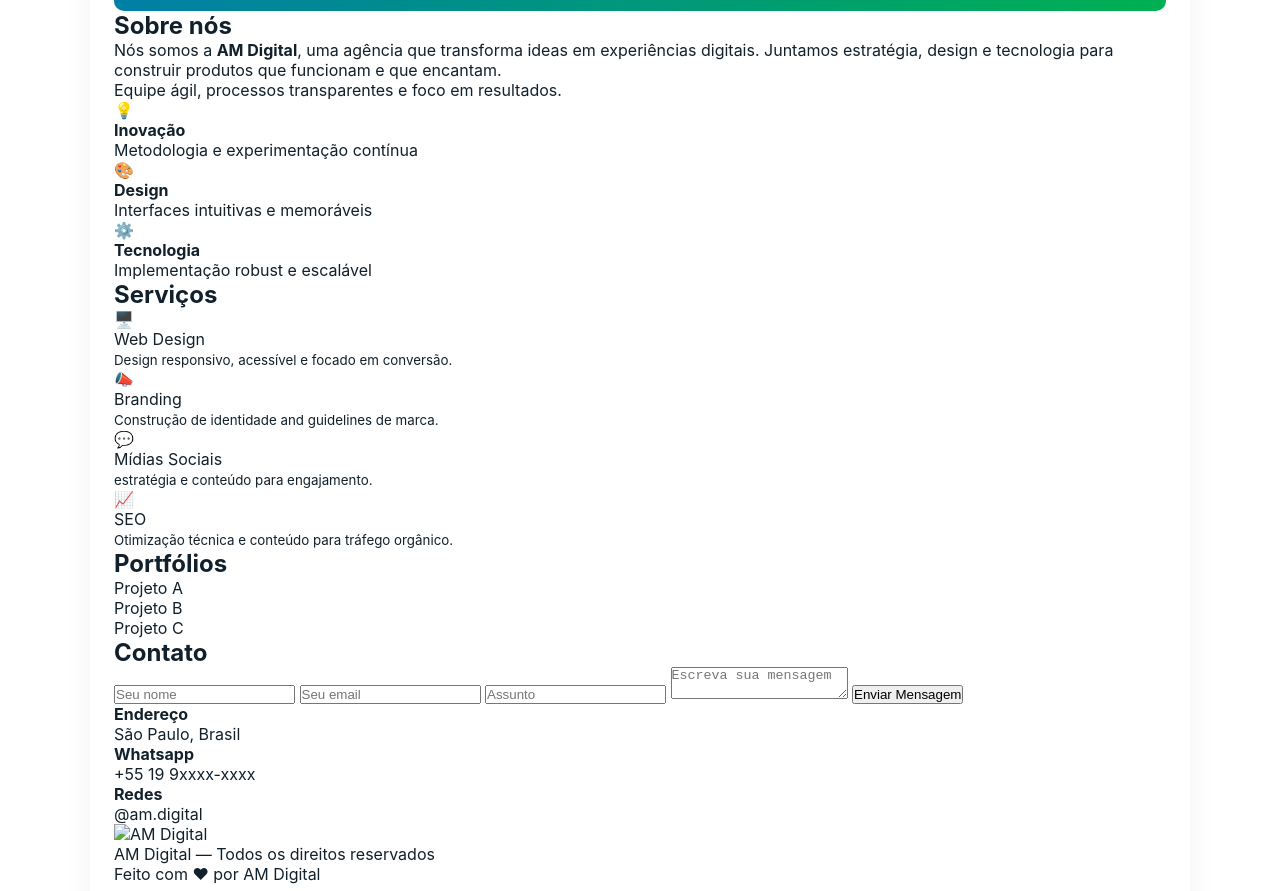
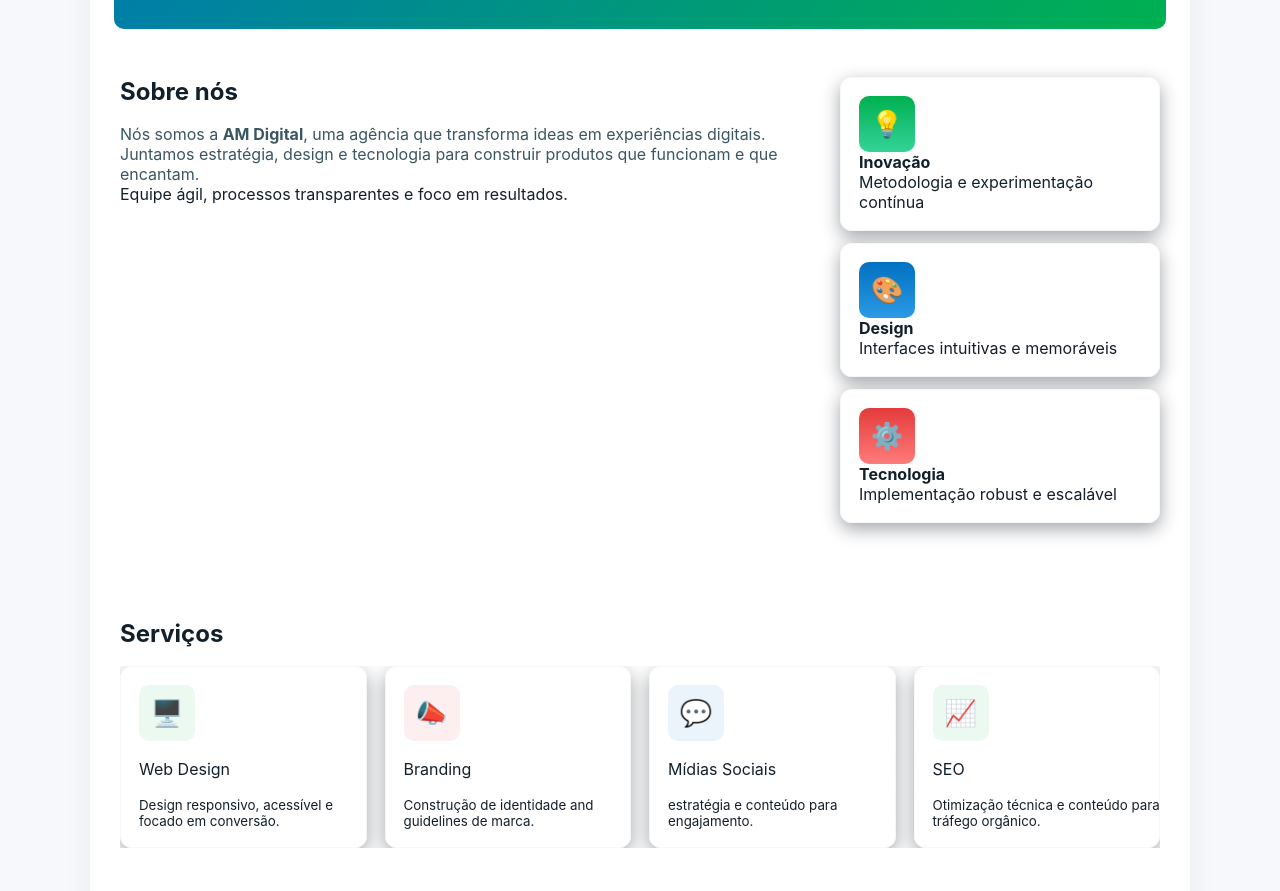
Before and after one commit to adalberto-martins/projeto-site-amdigital, a plain HTML site: page index.html in a window 1280 px wide. Shown: the part 449-1340 px from the top of the page. Drawn offline with Linux system fonts and the light colour scheme.

Commit message:
update
criação da parte final do estilo

```diff
--- a/estilos/style.css
+++ b/estilos/style.css
@@ -23,6 +23,11 @@ html, body {
     height: 100%;
     font-family: 'Inter',system-ui, -apple-system, 'Segoe UI', Roboto, 'Helvetica Neue', Arial;
     color: #12202b;
+}
+
+body {
+    background: var(--fundo);
+    padding: 20px;
 }
 
 img {
@@ -139,3 +144,102 @@ nav a {
 .hero-art {
     flex: 1;
 }
+
+.section {
+    padding: 48px 6px;
+}
+
+.grid {
+    display: grid;
+    grid-template-columns: repeat(3, 1fr);
+    gap: 20px;
+}
+
+h2 {
+    font-size: 24px;
+    margin-bottom: 18px;
+}
+
+p.lead{
+    color: #3b5662;
+}
+
+.card {
+    background: linear-gradient(180deg,rgba(255,255,255,0.9),var(--branco));
+    border-radius: 12px;
+    padding: 18px;
+    box-shadow: 0 6px 18px rgba(20,30,40,0.4);
+    border: 1px solid rgba(10,20,30,0.03);
+}
+
+.icon {
+    width: 56px;
+    height: 56px;
+    border-radius: 10px;
+    display: grid;
+    place-items: center;
+    font-size: 26px;
+}
+
+.card center {
+    flex-direction: row;
+    gap: 12px;
+}
+
+.services {
+    display: grid;
+    grid-template-columns: repeat(auto-fit,minmax(240px,1fr));
+    gap: 18px;
+    width: 100%;
+    box-sizing: border-box;
+    overflow: hidden;
+}
+
+.service .title {
+    font-weight: 700;
+    margin-top: 10px;
+}
+
+.service small {
+    display: block;
+    margin-top: 10px;
+    color: #6b7b86;
+}
+
+.portfolio-grid {
+    display: grid;
+    grid-template-columns: repeat(3,1fr);
+    gap: 14px;
+}
+
+.thumb {
+    border-radius: 8px;
+    overflow: hidden;
+    cursor: pointer;
+}
+
+form {
+    display: grid;
+    grid-template-columns: 1fr 1fr;
+    gap: 12px;
+}
+
+input,textarea, button {
+    padding: 12px;
+    border-radius: 10px;
+    border: 1px solid rgba(10,20,30,0.08);
+}
+
+textarea {
+    grid-column: 1/3;
+    min-height: 120px;
+}
+
+footer {
+    padding: 22px 6px;
+    border-top: 1px solid rgba(10,20,30,0.4);
+    margin-top: 18px;
+    display: flex;
+    justify-content:space-between;
+    align-items: center;
+}
--- a/index.html
+++ b/index.html
@@ -6,6 +6,7 @@
     <title>Home - AM Digital</title>
     <link rel="shortcut icon" href="imagens/favicon1.ico" type="image/x-icon">
     <link rel="stylesheet" href="estilos/style.css">
+    <link rel="stylesheet" href="estilos/mediaquery.css">
 </head>
 <body>
     <div class="page" role="main">
@@ -52,22 +53,22 @@
             </div>
         </section>
         <section id="sobre" class="section">
-            <div>
+            <div style="display: grid;grid-template-columns: 1fr 320px;gap: 22px;align-items: start">
                 <div>
                     <h2>Sobre nós</h2>
-                    <p>Nós somos a <strong>AM Digital</strong>, uma agência que transforma ideas em experiências digitais. Juntamos estratégia, design e tecnologia para construir produtos que funcionam e que encantam.</p>
-                    <p>Equipe ágil, processos transparentes e foco em resultados.</p>
+                    <p class="lead">Nós somos a <strong>AM Digital</strong>, uma agência que transforma ideas em experiências digitais. Juntamos estratégia, design e tecnologia para construir produtos que funcionam e que encantam.</p>
+                    <p class="muted">Equipe ágil, processos transparentes e foco em resultados.</p>
                 </div>
-                <div>
+                <div style="display: flex;flex-direction: column;gap: 12px;">
                     <div class="card center">
-                        <div class="icon">💡</div>
+                        <div class="icon" style="background: linear-gradient(180deg,var(--verde),#34d399);color:var(--branco)">💡</div>
                         <div>
                             <strong>Inovação</strong>
                             <div class="muted">Metodologia e experimentação contínua</div>
                         </div>
                     </div>
                     <div class="card center">
-                        <div class="icon">🎨</div>
+                        <div class="icon" style="background: linear-gradient(180deg,var(--azul),#2b9be6);color: var(--branco);">🎨</div>
                         <div>
                             <strong>Design</strong>
                             <div class="muted">Interfaces intuitivas e memoráveis</div>
@@ -75,7 +76,7 @@
                     </div>
 
                     <div class="card center">
-                        <div class="icon">⚙️</div>
+                        <div class="icon" style="background: linear-gradient(180deg,var(--vermelho),#ff7b7b);color: var(--branco);">⚙️</div>
                         <div>
                             <strong>Tecnologia</strong>
                             <div class="muted">Implementação robust e escalável</div>
@@ -88,48 +89,49 @@
             <h2>Serviços</h2>
             <div class="services">
                 <div class="card services">
-                    <div class="center"><div class="icon">🖥️</div></div>
+                    <div class="center"><div class="icon" style="background: rgba(0,176,80,0.08);color: var(--verde);">🖥️</div></div>
                     <div class="title">Web Design</div>
                     <small>Design responsivo, acessível e focado em conversão.</small>
                 </div>
                 <div class="card services">
-                    <div class="center"><div>📣</div></div>
+                    <div class="center"><div class="icon" style="background: rgba(228,59,59,0.08);color: var(--vermelho);">📣</div></div>
                     <div class="title">Branding</div>
                     <small>Construção de identidade and guidelines de marca.</small>
                 </div>
                 <div class="card services">
-                    <div class="center"><div>💬</div></div>
+                    <div class="center"><div class="icon" style="background: rgba(0,112,192,0.08);color: var(--azul);">💬</div></div>
                     <div class="title">Mídias Sociais</div>
                     <small>estratégia e conteúdo para engajamento.</small>
                 </div>
                 <div class="card services">
-                    <div class="center"><div>📈</div></div>
+                    <div class="center"><div class="icon" style="background: rgba(0,176,80,0.08);color: var(--verde);">📈</div></div>
                     <div class="title">SEO</div>
                     <small>Otimização técnica e conteúdo para tráfego orgânico.</small>
                 </div>
             </div>
         </section>
-        <section id="portifolio" class=" section">
+        <section id="portifolio" class="section">
             <h2>Portfólios</h2>
             <div class="portfolio-grid">
-                <div class="thumb card"><div>Projeto A</div></div>
-                <div class="thumb card"><div>Projeto B</div></div>
-                <div class="thumb card"><div>Projeto C</div></div>
+                <div class="thumb card" onclick="openProject(1)" style="height:140px;background:linear-gradient(135deg,rgba(0,112,192,0.08),rgba(0,176,80,0.06));"><div style="padding: 12px;">Projeto A</div></div>
+                <div class="thumb card" onclick="openProject(2)" style="height:140px;background:linear-gradient(135deg,rgba(228,59,59,0.06),rgba(0,112,192,0.06));"><div style="padding: 12px;">Projeto B</div></div>
+                <div class="thumb card" onclick="openProject(3)" style="height:140px;background:linear-gradient(135deg,rgba(0,176,80,0.06),rgba(228,59,59,0.06));"><div style="padding: 12px;">Projeto C</div></div>
             </div>
         </section>
         <section id="contato" class="section">
             <h2>Contato</h2>
-            <div>
+            <div style="display:grid;grid-template-columns:1fr 360px;gap: 18px;">
                 <div class="card">
-                    <form id="contactFrom" onsubmit="">
+                    <form id="contactFrom" onsubmit="submitFrom(event)">
                         <input type="text" name="nome" placeholder="Seu nome" required />
                         <input type="email" name="email" placeholder="Seu email" required />
                         <input type="text" name="assunto" placeholder="Assunto" />
                         <textarea name="mensagem" placeholder="Escreva sua mensagem" required></textarea>
-                        <button>Enviar Mensagem</button>
+                        <button type="submit" style="background: linear-gradient(90deg,var(--azul),var(--verde));color: var(--branco);border:0;margin-top:6px;cursor:pointer;">Enviar Mensagem</button>
                     </form>
                 </div>
-                <div>
+
+                <div style="display: flex;flex-direction: column;gap: 12px;">
                     <div class="card">
                         <strong>Endereço</strong>
                         <div class="muted">São Paulo, Brasil</div>
@@ -146,8 +148,8 @@
             </div>
         </section>
         <footer>
-            <div>
-                <img src="" alt="AM Digital">
+            <div style="display: flex;gap: 12px;align-items: center;">
+                <img src="imagens/logo amdigital 200x200.jpg" alt="AM Digital" style="width: 86px;">
                 <div>AM Digital — Todos os direitos reservados</div>
             </div>
             <div class="muted">Feito com ♥ por AM Digital</div>
--- a/scripts/script.js
+++ b/scripts/script.js
@@ -3,7 +3,7 @@ const menuBtn = document.querySelector('.menu-btn');
 const nav = document.querySelector('nav');
 menuBtn && menuBtn.addEventListener('click', ()=>{
     const expanded = menuBtn.getAttribute('aria-expanded') === 'true';
-    menuBtn.setAttribute('area-expanded', string(!expanded));
+    menuBtn.setAttribute('aria-expanded', string(!expanded));
     if(nav.style.display === 'flex') nav.style.display = 'none'; else nav.style.display = 'flex';
     nav.style.flexDirection = 'column';
     nav.style.position = 'absolute';
@@ -13,7 +13,7 @@ menuBtn && menuBtn.addEventListener('click', ()=>{
     nav.style.backdropFilter = 'blur(6px)';
     nav.style.padding = '12px';
     nav.style.borderRadius = '12px';
-    nav.style.boxShadow = '0 10px 30px rgba(12,20,30,0.08)';
+    nav.style.boxShadow = '0 10px 30px rgba(15,20,30,0.08)';
 });
 
 //
```
